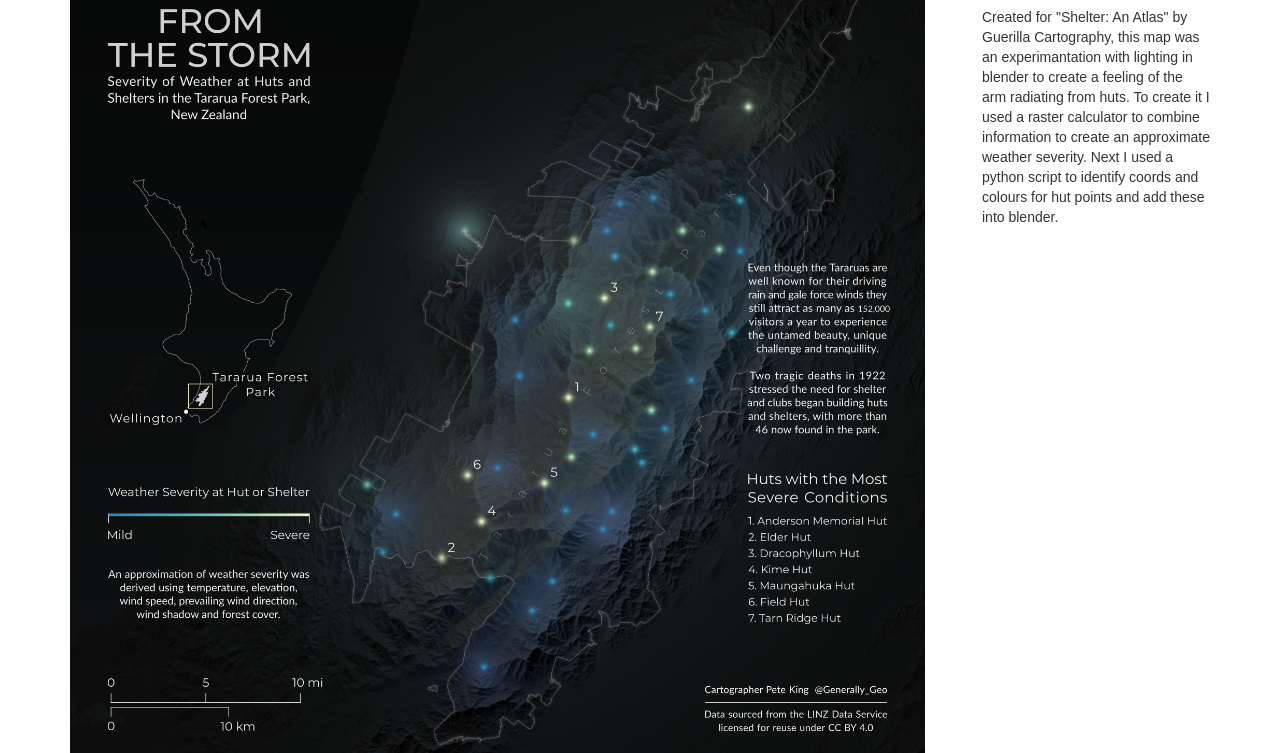
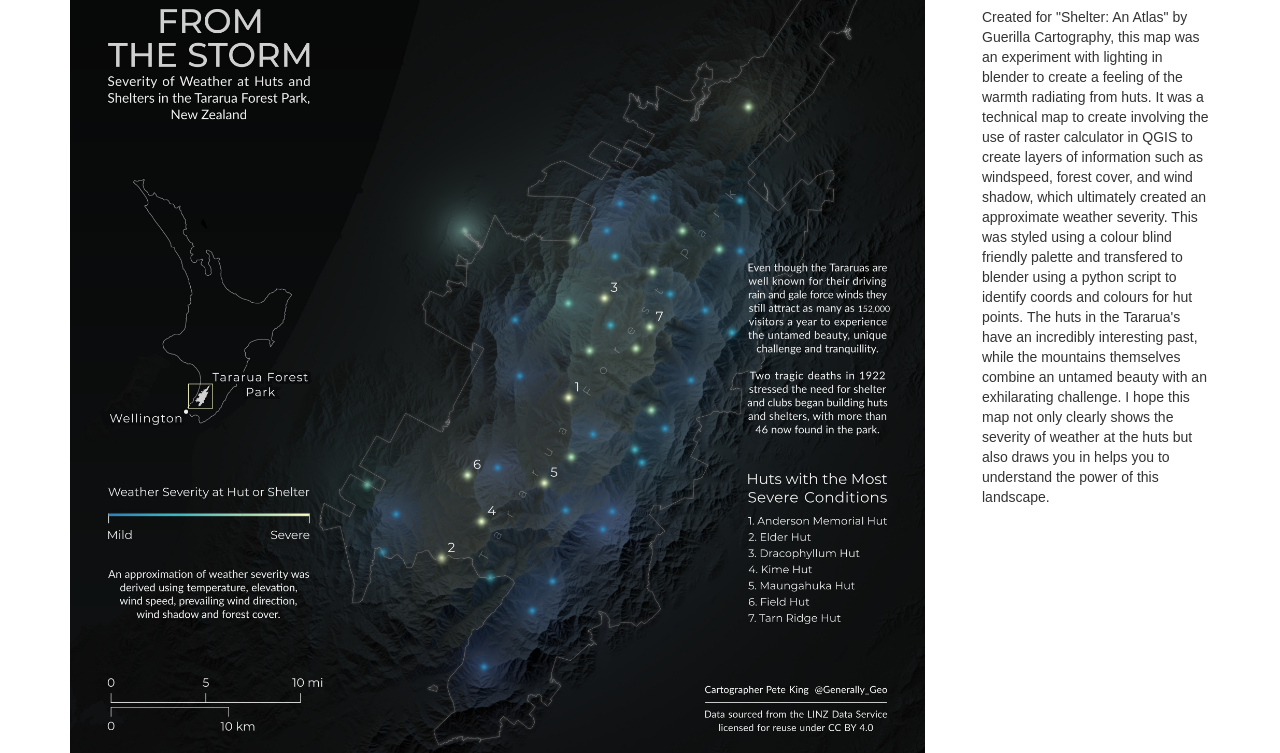
Before and after one commit to oWhereabouts/oWhereabouts.github.io, a plain HTML site: page shelter.html in a window 1280 px wide. Shown: the part 174-927 px from the top of the page. Drawn offline with nearby package versions, Linux system fonts and the light colour scheme; a web font is replaced by a local one.

Commit message:
feat: shelter text refinement

```diff
--- a/shelter.html
+++ b/shelter.html
@@ -41,11 +41,15 @@
 
     <div class="portfolio-blog">
       <h1>A Shelter from the Storm</h1>
-      <p>Created for "Shelter: An Atlas" by Guerilla Cartography, this map was an experimantation with lighting in
-        blender to create a feeling
-        of the arm radiating from huts. To create it I used a raster calculator to combine information to create an
-        approximate weather severity.
-        Next I used a python script to identify coords and colours for hut points and add these into blender.
+      <p>Created for "Shelter: An Atlas" by Guerilla Cartography, this map was an experiment with lighting in
+        blender to create a feeling of the warmth radiating from huts. It was a technical map to create involving the
+        use of raster calculator in QGIS to create layers of information such as windspeed, forest cover, and wind
+        shadow, which ultimately created an approximate weather severity.
+        This was styled using a colour blind friendly palette and transfered to blender using a python script to
+        identify coords and colours for hut points.
+        The huts in the Tararua's have an incredibly interesting past, while the mountains themselves combine an untamed
+        beauty with an exhilarating challenge. I hope this map not only clearly shows the severity of weather at the
+        huts but also draws you in helps you to understand the power of this landscape.
       </p>
     </div>
     <div class="portfolio portfolio-feature">
```
